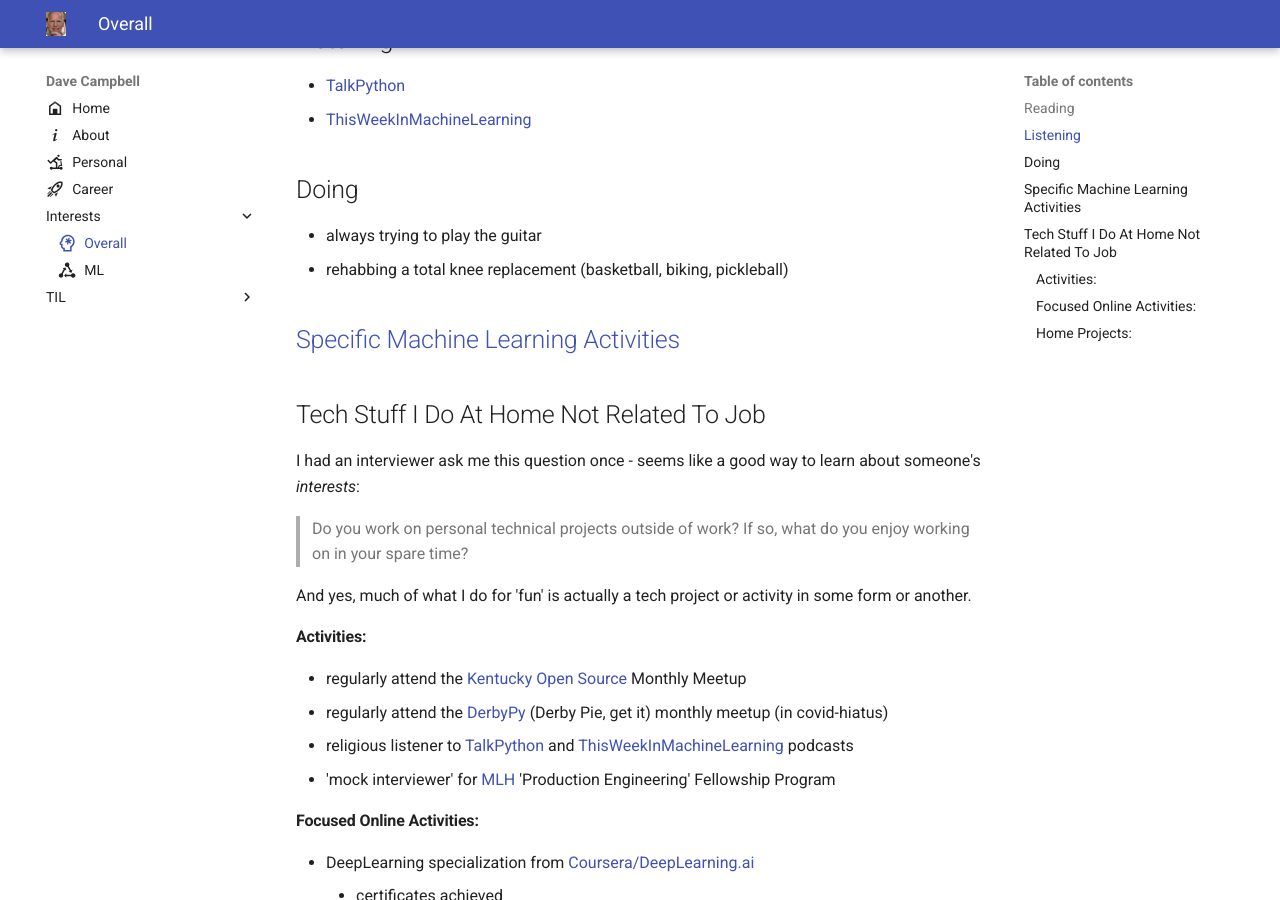
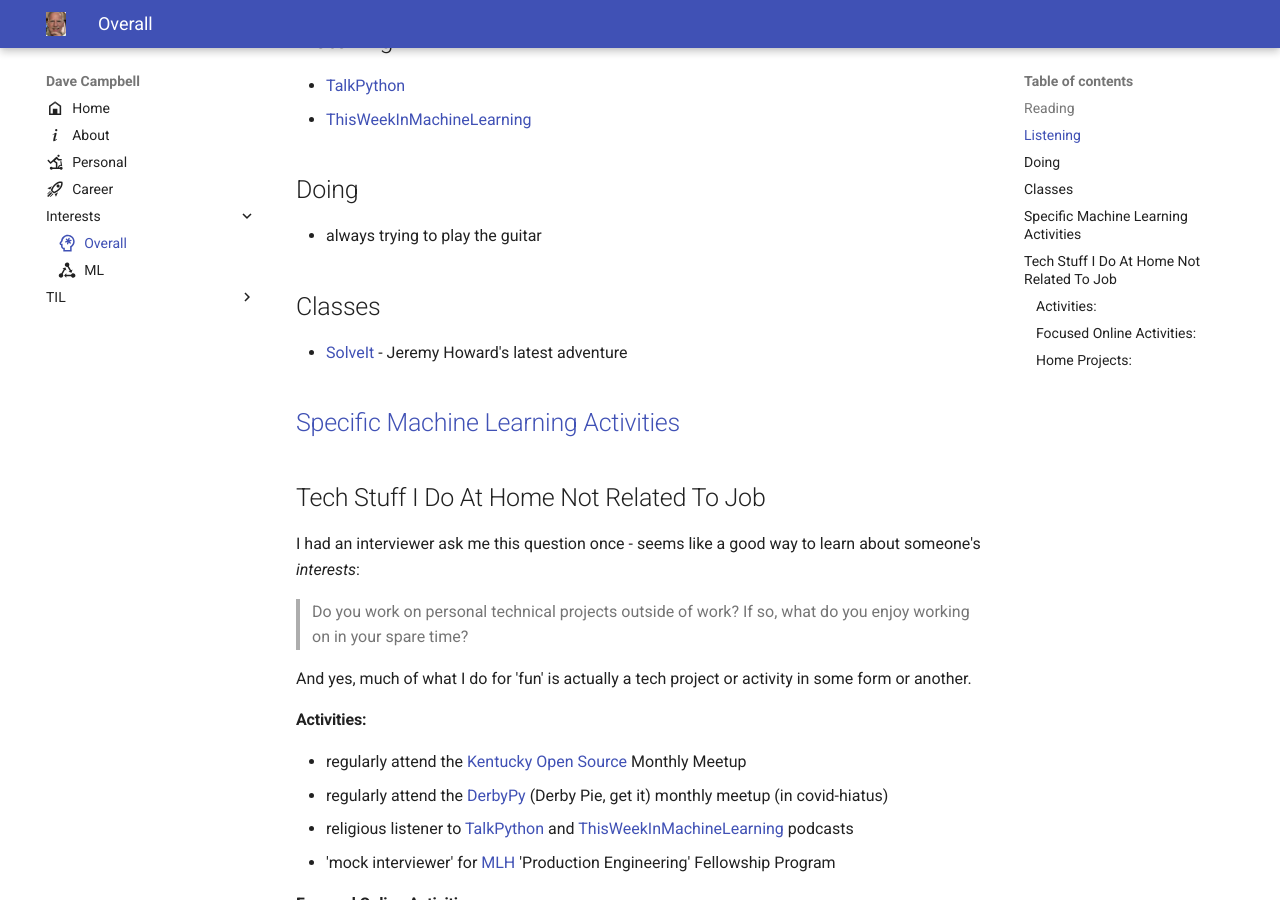
Before and after one commit to davecampbell/davecampbell.github.io, an MkDocs documentation site: the page built from docs/interests.md, in a window 1280 px wide and 900 px high, scrolled down 375 px. Built offline with MkDocs 1.6.1 and Material for MkDocs 9.7.7, drawn with Linux system fonts in a browser that asks for light colours.

Commit message:
Update interests with new classes section
Added a new section for classes and removed a personal activity.

```diff
--- a/docs/interests.md
+++ b/docs/interests.md
@@ -17,7 +17,9 @@ icon: material/head-snowflake-outline
 
 ## Doing
 - always trying to play the guitar
-- rehabbing a total knee replacement (basketball, biking, pickleball)
+
+## Classes
+- [SolveIt](https://solve.it.com/course_info) - Jeremy Howard's latest adventure
 
 
 ## [Specific Machine Learning Activities](ml.md)
```
